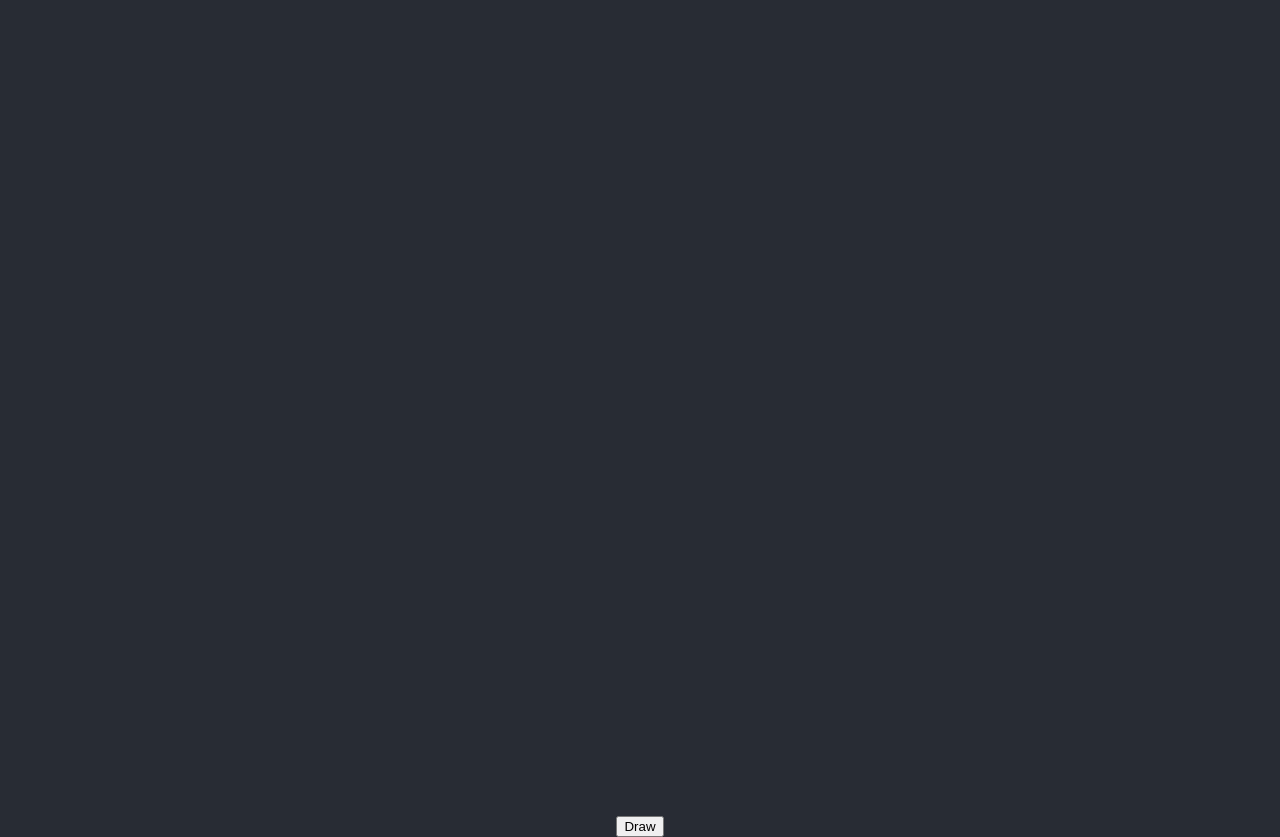
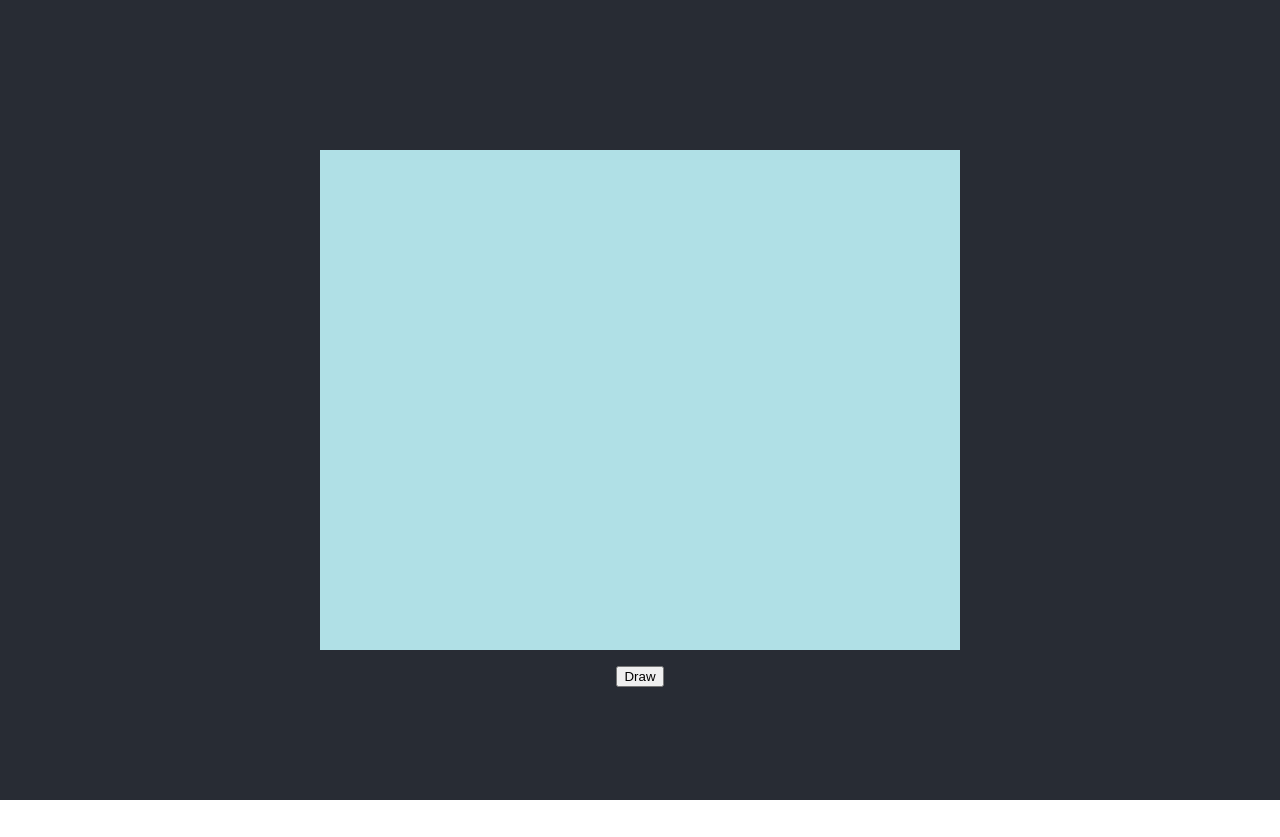
Before and after one commit to anthien30/brainstormy, a React (Create React App) app: page / in a window 1280 px wide. After the commit the page ends 800 px from the top, so only its background shows below. Built offline with nearby package versions, Linux system fonts and the light colour scheme.

Commit message:
vn- Changed canvas to adapt to size of parent component

```diff
--- a/src/App.js
+++ b/src/App.js
@@ -2,13 +2,13 @@ import logo from './logo.svg';
 import './App.css';
 import Canvas from './components/Canvas'
 import Google from './components/Google'
-
+import Test from './components/Test'
 function App() {
 
   return (
     <div className="App">
       <header className="App-header">
-        <Canvas/>
+        <Test/>
       </header>
     </div>
   );
--- a/src/components/Canvas.js
+++ b/src/components/Canvas.js
@@ -1,22 +1,28 @@
-import React,{useState, useEffect, useRef} from 'react'
+import React,{useState, useEffect, useRef,useLayoutEffect} from 'react'
 /* Followed tutorial by Maksim Ivanov (thank you) https://www.youtube.com/watch?v=FLESHMJ-bI0&t=189s */
-function Canvas() {
+
+//Pass 2 props: height and width
+function Canvas(props) {
 
     const canvasRef = useRef(null) //Create Ref object to canvas
     const contextRef = useRef(null) //Create Ref object to context
+    const parentRef = useRef(null) //Create Ref object to parent component
     const [isDrawing,setIsDrawing] = useState(false)
     const [CanDraw, setCanDraw] = useState(false)
     const [buttonStr,setButtonStr] = useState("Draw")
+
     useEffect(() => {
         /*Adjust the height and width of the canvas here to fit the "post-it" notes
         canvas.width and canvas.height are html attributes
         style.width and style.height are css attributes
         */
+        console.log("Props.width: " + props.width)
+        console.log("Props.height: " + props.height)
         const canvas = canvasRef.current
-        canvas.width = window.innerWidth * 2
-        canvas.height = window.innerHeight * 2
-        canvas.style.width = `${window.innerWidth}px`
-        canvas.style.height = `${window.innerHeight}px`
+        canvas.width = props.width * 2
+        canvas.height = props.height * 2
+        canvas.style.width = `${props.width}px`
+        canvas.style.height = `${props.height}px`
 
         const context = canvas.getContext("2d") //gets the 2d context
         context.scale(2,2)
@@ -24,7 +30,7 @@ function Canvas() {
         context.strokeStyle = "black" //Color of Stroke
         context.lineWidth = 10 //Line Width
         contextRef.current = context;
-    }, [])
+    }, [props.width,props.height])
 
     const startDrawing = ({nativeEvent}) => {
         const {offsetX,offsetY} = nativeEvent;
@@ -53,9 +59,11 @@ function Canvas() {
             setButtonStr("Draw")
         }
     }
+    console.log("Props.width: " + props.width)
+    console.log("Props.height: " + props.height)
     return (
         <div>
-             <canvas
+            <canvas
             onMouseDown={startDrawing}
             onMouseUp={finishDrawing}
             onMouseMove={draw}
--- /dev/null
+++ b/src/components/Test.js
@@ -0,0 +1,19 @@
+import React,{useRef,useState,useLayoutEffect,useEffect} from 'react'
+import Canvas from './Canvas'
+//This was used to test the Canvas Component size
+function Test() {
+    const ref = useRef(null)
+    const [dimensions,setDimensions] = useState({width: 0, height: 0})
+    useEffect(() => {
+        setDimensions({width:ref.current.clientWidth, height:ref.current.clientHeight})
+    },[])
+    console.log(dimensions.width)
+    console.log(dimensions.height)
+    return (
+        <div style={{height: "500px", width: "50%", backgroundColor: "powderblue"}} ref ={ref}>
+            <Canvas width={dimensions.width} height = {dimensions.height}/>
+        </div>
+    )
+}
+
+export default Test
```
